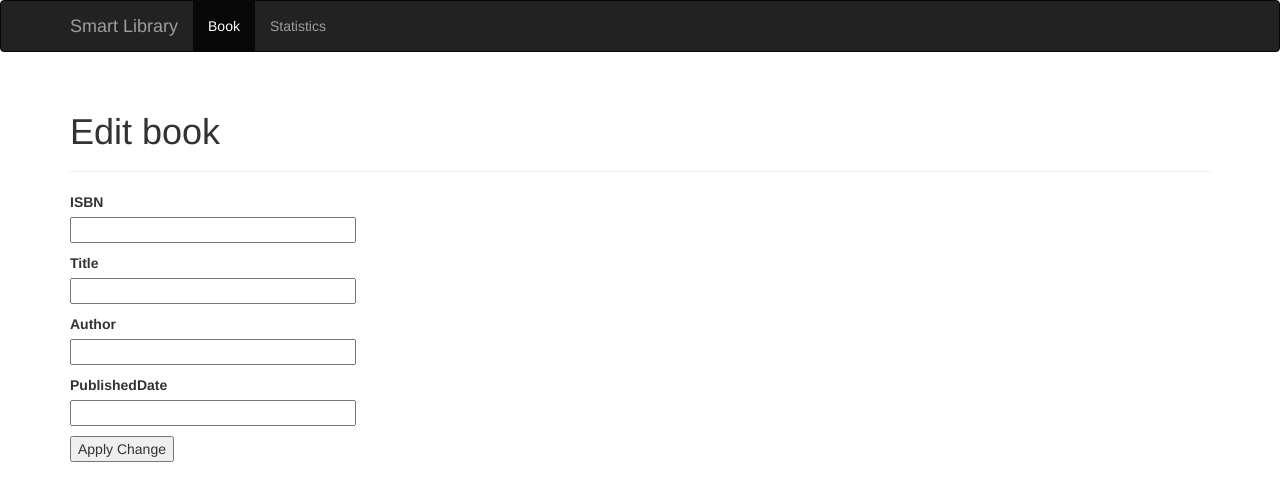
After one commit to jing928/SmartLibrary, a Flask app: template webapp/templates/editbook.html in a window 1280 px wide. The commit adds this page. Shown: the top 501 px of the page. Run offline with Flask 2, Linux system fonts and the light colour scheme; the template is opened without the code that fills it: values that come from a table or form of the project are taken from there, others are empty; parts of the project's set-up code (start-up, migrations or seed data) failed here and were passed over; some libraries are stand-ins or nearby versions.

Commit message:
Create new Edit page (GET) & implement Update API

```diff
--- a/webapp/flask_site.py
+++ b/webapp/flask_site.py
@@ -1,11 +1,13 @@
 import requests
 import json
+from datetime import datetime
 from flask import Blueprint, render_template, flash, redirect, session
 from config import Config
-from forms import LoginForm, AddBookForm
+from forms import LoginForm, AddBookForm, EditBookForm
 
 site = Blueprint("site", __name__)
-
+base_url = 'http://' + Config.HOST_IP + ':' + Config.PORT
+headers = {"Content-type": "application/json"}
 
 # Web site page routing
 @site.route('/')
@@ -28,7 +30,7 @@ def index():
 
     return render_template("book.html", books=data, form=addbookform)
 
-
+# website routing for add book function
 @site.route('/addbook', methods=['GET', 'POST'])
 def addbook():
     addbookform = AddBookForm()
@@ -59,9 +61,64 @@ def addbook():
 
     return render_template("addbook.html", form=addbookform)
 
+# website routing for display book details in Edit page - GET method
+@site.route('/editbook/<id>', methods=['GET'])
+def getbook(id):
 
+    # Check if the user already logged in
+    if session.get('username') is None:
+        return redirect('/login')
+
+    # Invoke API to get book information for specific book id
+    response = requests.get(base_url + '/book/' + id)
+    data = json.loads(response.text)
+    print(data)
+
+    editbookform = EditBookForm()
+    editbookform.isbn.data = data['ISBN']
+    editbookform.title.data = data['Title']
+    editbookform.author.data = data['Author']
+    editbookform.pubdate.data = datetime.strptime(data['PublishedDate'], "%Y-%m-%d")
+
+    return render_template("editbook.html", form=editbookform)
+
+# website routing for edit book details in Edit page - POST method
+@site.route('/editbook/<id>', methods=['POST'])
+def editbook(id):
+    editbookform = EditBookForm()
+
+    # Check if the user already logged in
+    if session.get('username') is None:
+        return redirect('/login')
+
+    # This validation will be Always false for the first time open the page
+    if editbookform.validate_on_submit():
+        print('Edit book request {}: {}: {}: {}'.format(editbookform.isbn.data,
+                                                       editbookform.title.data, editbookform.author.data,
+                                                       editbookform.pubdate.data))
+
+        url = 'http://' + Config.HOST_IP + ':' + Config.PORT
+        headers = {"Content-type": "application/json"}
+
+        # data to be sent to api
+        data = {'isbn': editbookform.isbn.data,
+                'title': editbookform.title.data,
+                'author': editbookform.author.data,
+                'pubDate': editbookform.pubdate.data}
+
+        response = requests.post(url + '/book', data=json.dumps(data), headers=headers)
+
+        # data = json.loads(response.text)
+        # print('response: ' + data)
+        flash('Book Edited successfully')
+        return redirect('/index')
+
+    return render_template("editbook.html", form=editbookform)
+
+
+# website routing for delete book function
 @site.route("/book/<id>", methods=['POST'])
-def deleteBook(id):
+def deletebook(id):
     url = 'http://' + Config.HOST_IP + ':' + Config.PORT
 
     response = requests.delete(url + '/book/' + id)
--- a/webapp/forms.py
+++ b/webapp/forms.py
@@ -1,6 +1,6 @@
 from flask_wtf import FlaskForm
-from wtforms import StringField, PasswordField, BooleanField, SubmitField, SelectField
-from wtforms.validators import DataRequired
+from wtforms import StringField, PasswordField, BooleanField, SubmitField, SelectField, DateTimeField
+from wtforms.validators import DataRequired, Length
 
 
 class LoginForm(FlaskForm):
@@ -19,3 +19,15 @@ class AddBookForm(FlaskForm):
 
     # status = BooleanField('Status')
     submit = SubmitField('Add Book')
+
+
+class EditBookForm(FlaskForm):
+    # bookid = IntegerField('Book ID', validators=[DataRequired()])
+    isbn = StringField('ISBN', [DataRequired(), Length(min=5, max=20)])
+    title = StringField('Title', validators=[DataRequired()])
+    author = StringField('Author', validators=[DataRequired()])
+    pubdate = DateTimeField('PublishedDate', format='%Y-%m-%d', validators=[DataRequired()])
+    # status_tick = SelectField('Status', choices=[('avail', 'Available'), ('unavail', 'Unavailable')])
+
+    # status = BooleanField('Status')
+    submit = SubmitField('Apply Change')
--- a/webapp/templates/book.html
+++ b/webapp/templates/book.html
@@ -34,9 +34,13 @@
           <input type="hidden" value="{{book.title}}" name="title">
           <input type="submit" value="Delete" class="btn btn-danger">
         </form> -->
-        <form method="POST" action="{{ url_for('site.deleteBook', id=book.BookID) }}" style="display: inline">
+        <form method="POST" action="{{ url_for('site.deletebook', id=book.BookID) }}" style="display: inline">
           <!-- <input type="hidden" name="_method" value="DELETE" /> -->
           <input type="submit" value="Delete" class="btn btn-danger">
+        </form>
+        <form method="GET" action="{{ url_for('site.editbook', id=book.BookID) }}" style="display: inline">
+          <!-- <input type="hidden" name="_method" value="DELETE" /> -->
+          <input type="submit" value="Edit" class="btn btn-primary">
         </form>
       </td>
     </tr>
--- /dev/null
+++ b/webapp/templates/editbook.html
@@ -0,0 +1,40 @@
+{% extends "base.html" %}
+{% block title %}Edit Book{% endblock %}
+
+{% block content %}
+<div class="page-header">
+  <h1>Edit book</h1>
+</div>
+  <form action="" method="POST" novalidate>
+    {{ form.hidden_tag() }}
+    <p>
+      {{ form.isbn.label }}<br>
+      {{ form.isbn(size=32) }}<br>
+      {% for error in form.isbn.errors %}
+      <span style="color: red;">[{{ error }}]</span>
+      {% endfor %}
+    </p>
+    <p>
+      {{ form.title.label }}<br>
+      {{ form.title(size=32) }}<br>
+      {% for error in form.title.errors %}
+      <span style="color: red;">[{{ error }}]</span>
+      {% endfor %}
+    </p>
+    <p>
+      {{ form.author.label }}<br>
+      {{ form.author(size=32) }}<br>
+      {% for error in form.author.errors %}
+      <span style="color: red;">[{{ error }}]</span>
+      {% endfor %}
+    </p>
+    <p>
+      {{ form.pubdate.label }}<br>
+      {{ form.pubdate(size=32) }}<br>
+      {% for error in form.pubdate.errors %}
+      <span style="color: red;">[{{ error }}]</span>
+      {% endfor %}
+    </p>
+    <p>{{ form.submit() }}</p>
+  </form>
+{% endblock %}
```
Also changed, not shown: webapp/flask_api.py (+15 -0 lines).
